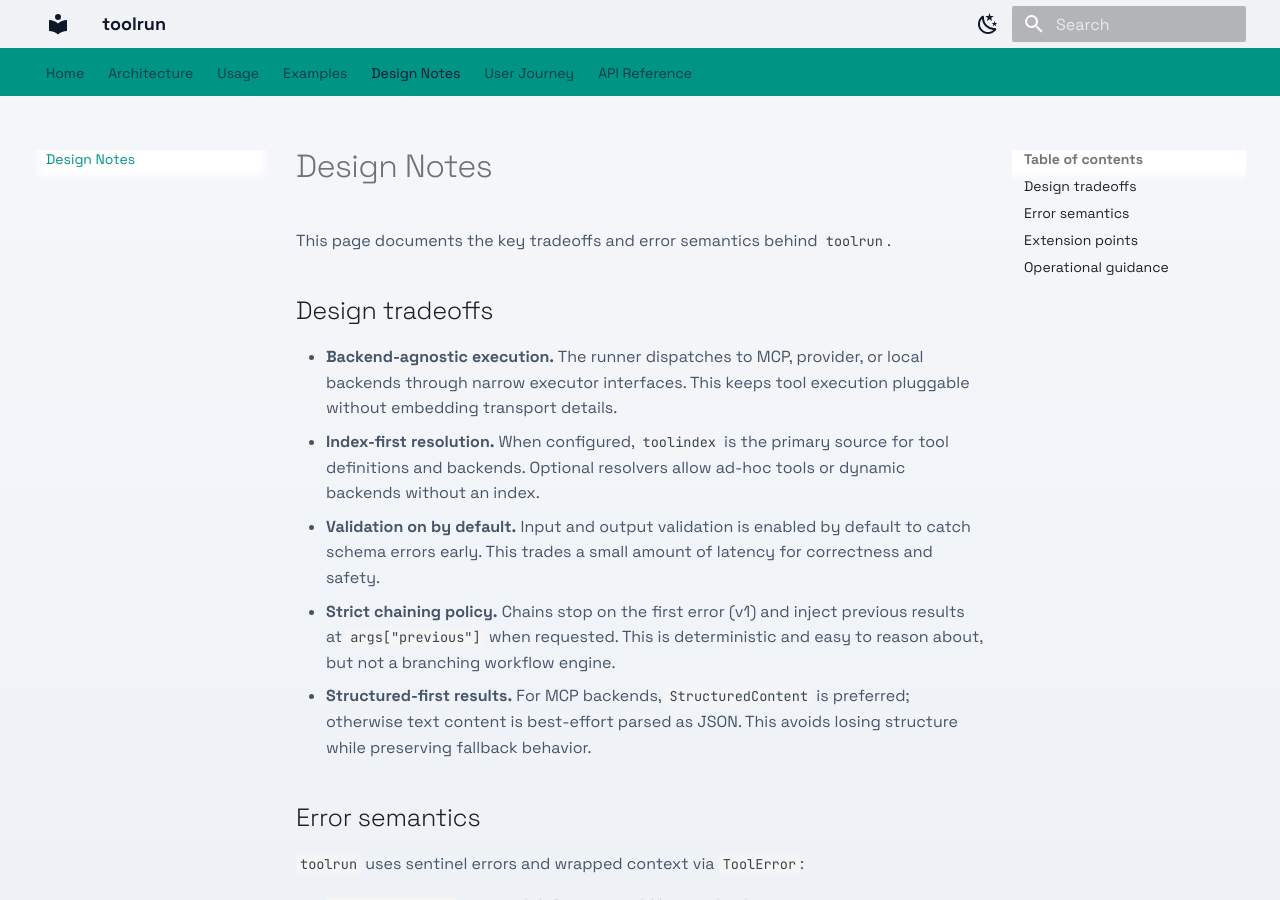
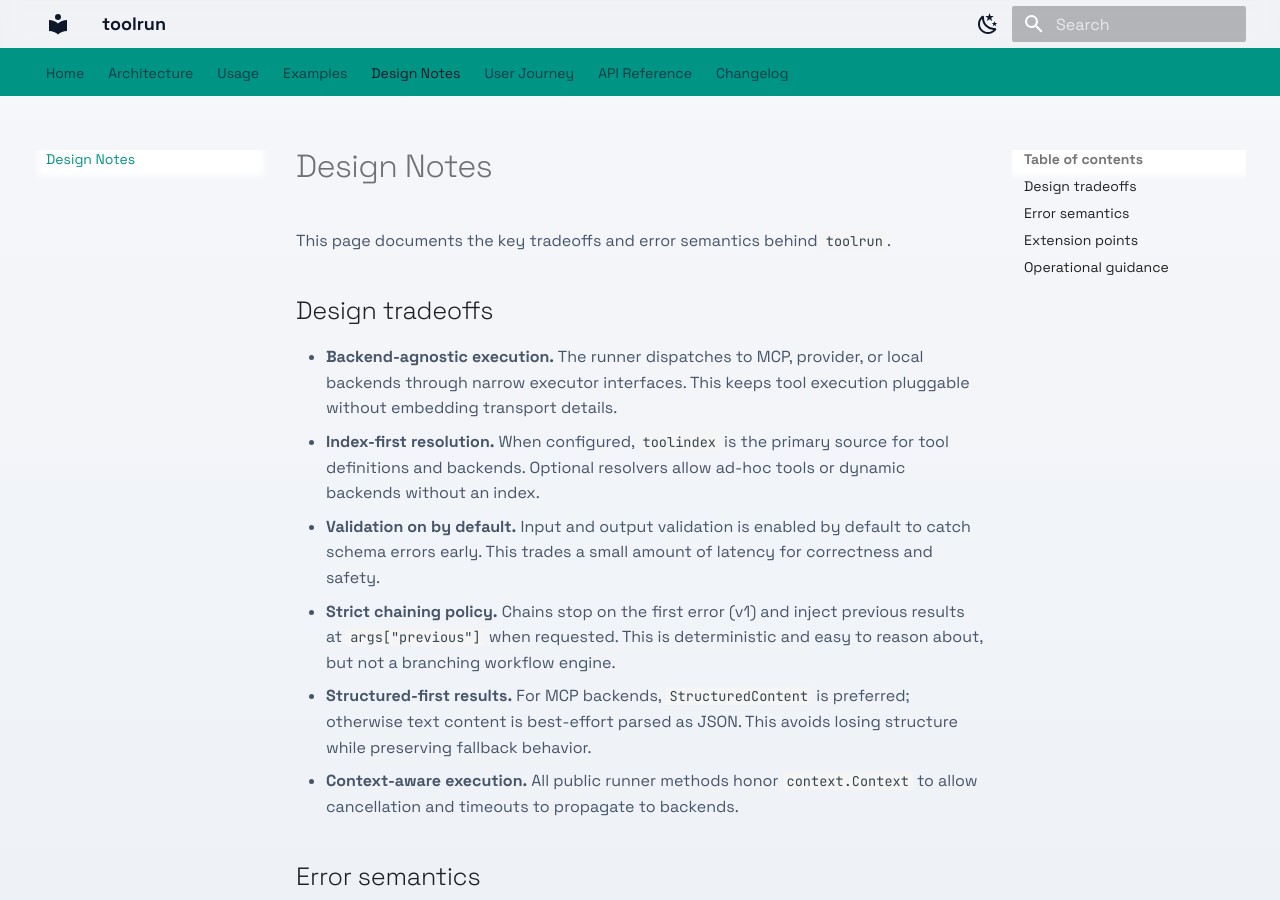
Before and after one commit to jonwraymond/toolrun, an MkDocs documentation site: the page built from docs/design-notes.md, in a window 1280 px wide and 900 px high. Built offline with MkDocs 1.6.1 and Material for MkDocs 9.7.7, drawn with Linux system fonts in a browser that asks for light colours.

Commit message:
docs: add changelog and cancellation note

```diff
--- a/docs/design-notes.md
+++ b/docs/design-notes.md
@@ -9,6 +9,7 @@ This page documents the key tradeoffs and error semantics behind `toolrun`.
 - **Validation on by default.** Input and output validation is enabled by default to catch schema errors early. This trades a small amount of latency for correctness and safety.
 - **Strict chaining policy.** Chains stop on the first error (v1) and inject previous results at `args["previous"]` when requested. This is deterministic and easy to reason about, but not a branching workflow engine.
 - **Structured-first results.** For MCP backends, `StructuredContent` is preferred; otherwise text content is best-effort parsed as JSON. This avoids losing structure while preserving fallback behavior.
+- **Context-aware execution.** All public runner methods honor `context.Context` to allow cancellation and timeouts to propagate to backends.
 
 ## Error semantics
 
--- a/mkdocs.yml
+++ b/mkdocs.yml
@@ -8,6 +8,7 @@ nav:
   - Design Notes: design-notes.md
   - User Journey: user-journey.md
   - API Reference: api.md
+  - Changelog: changelog.md
 
 theme:
   name: material
```
Also changed, not shown: CHANGELOG.md (+6 -0 lines), README.md (+6 -0 lines), docs/changelog.md (added, +7 -0 lines).
